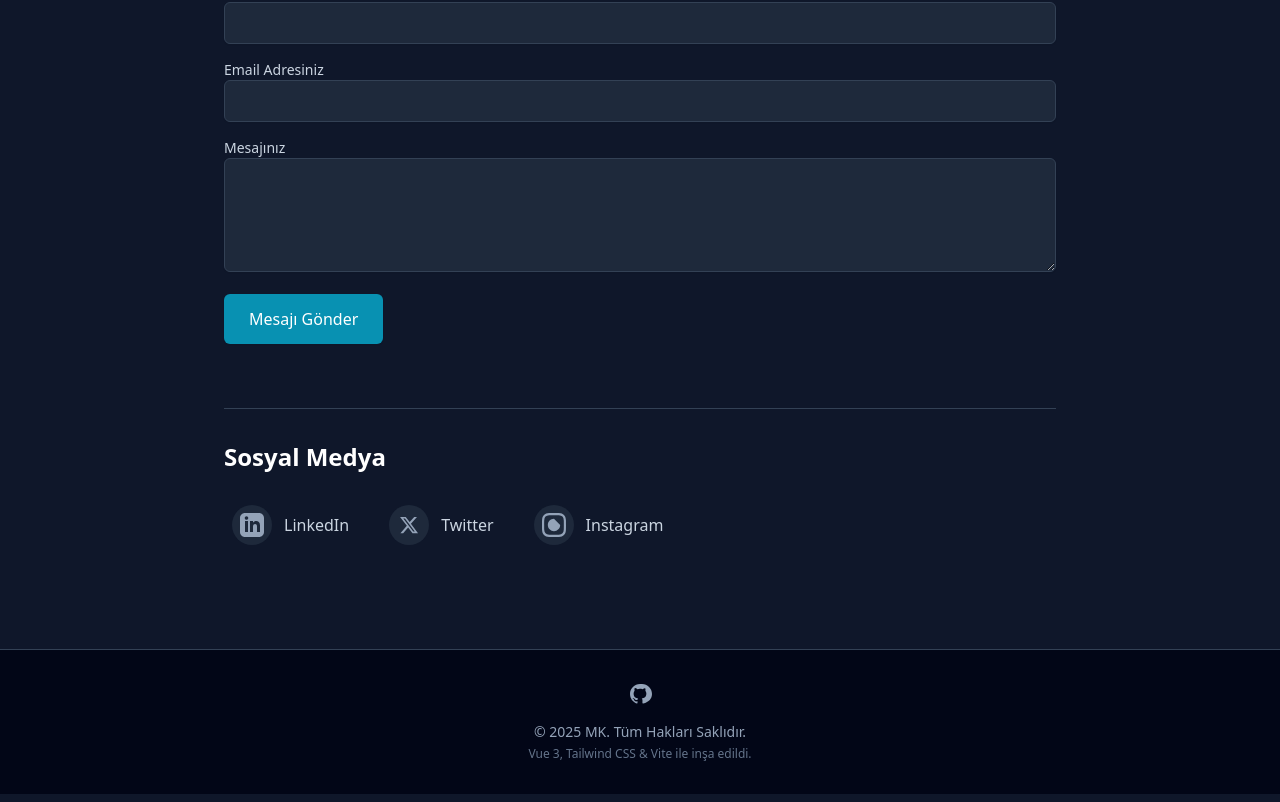
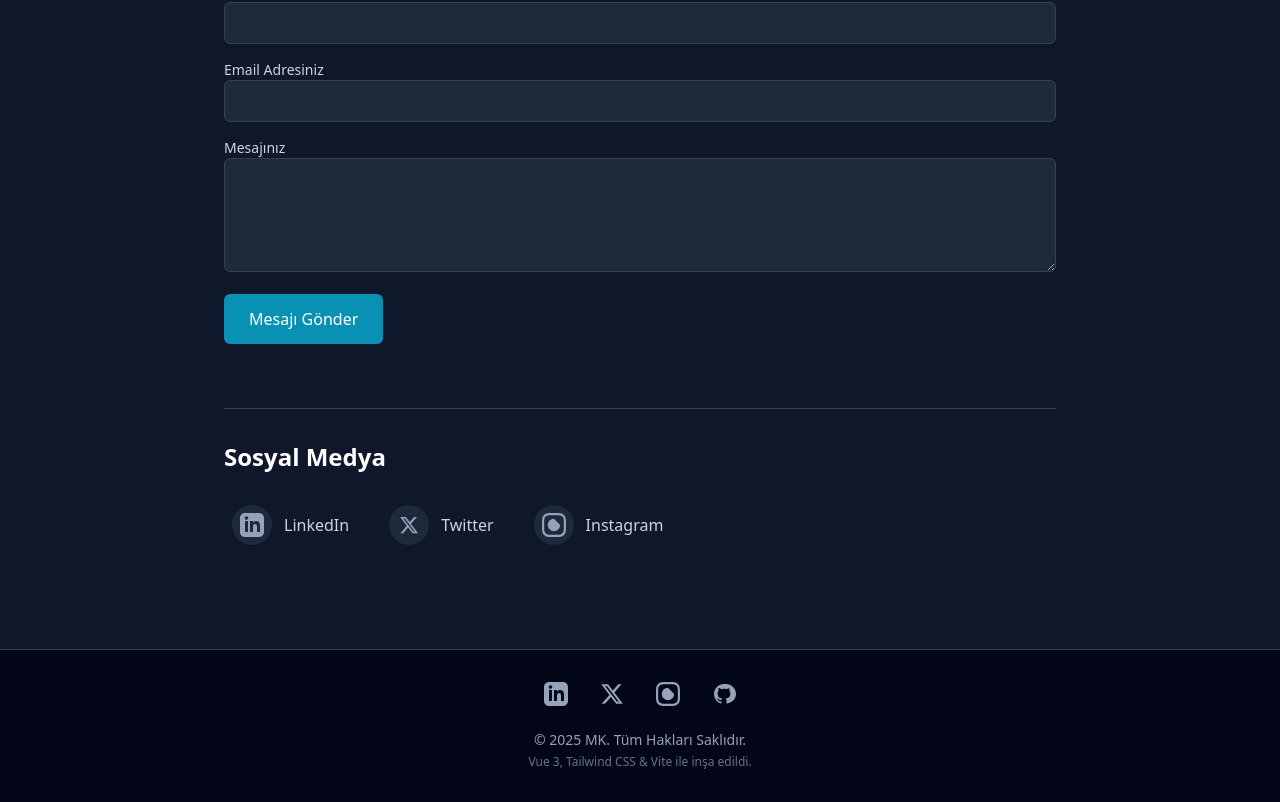
Before and after one commit to Mustaffa1/mk-portfolio-blog, a Vue app: page /iletisim in a window 1280 px wide. Shown: the part 300-1102 px from the top of the page. Built offline with nearby package versions, Linux system fonts and the light colour scheme.

Commit message:
feat: Add all social media links to TheFooter

```diff
--- a/src/components/TheFooter.vue
+++ b/src/components/TheFooter.vue
@@ -2,10 +2,24 @@
   <footer class="bg-slate-950 text-white mt-12 py-8 border-t border-slate-700">
     <div class="max-w-7xl mx-auto px-4 sm:px-6 lg:px-8 text-center">
 
-      <div class="flex justify-center space-x-6 mb-4">
-        <a href="https://github.com/Mustaffa1" target="_blank" class="text-slate-400 hover:text-cyan-400 transition">
-          <svg class="h-6 w-6" fill="currentColor" viewBox="0 0 24 24"><path fill-rule="evenodd" d="M12 2C6.477 2 2 6.484 2 12.017c0 4.425 2.865 8.18 6.839 9.504.5.092.682-.217.682-.483 0-.237-.008-.887-.013-1.745-2.782.604-3.37-1.341-3.37-1.341-.454-1.157-1.11-1.464-1.11-1.464-.908-.62.069-.607.069-.607 1.001.071 1.531 1.032 1.531 1.032.892 1.529 2.341 1.089 2.91.833.09-.645.349-1.089.635-1.337-2.22-.253-4.555-1.111-4.555-4.943 0-1.096.394-1.989 1.031-2.695-.103-.253-.448-1.272.098-2.651 0 0 .84-.27 2.75 1.026A9.564 9.564 0 0112 6.844c.85.004 1.7.126 2.47.369 1.91-1.296 2.748-1.026 2.748-1.026.546 1.379.201 2.398.098 2.651.64.706 1.03 1.599 1.03 2.695 0 3.841-2.339 4.686-4.566 4.935.359.307.678.917.678 1.846 0 1.334-.012 2.41-.012 2.73 0 .267.18.586.688.482C21.137 20.19 24 16.435 24 12.017 24 6.484 19.522 2 14 2h-2z" clip-rule="evenodd" /></svg>
+      <div class="flex justify-center space-x-8 mb-6">
+
+        <a href="https://www.linkedin.com/in/mustafak0paral/" target="_blank" class="text-slate-400 hover:text-[#0077b5] transition-colors duration-300" aria-label="LinkedIn">
+          <svg class="h-6 w-6" fill="currentColor" viewBox="0 0 24 24"><path d="M19 0h-14c-2.761 0-5 2.239-5 5v14c0 2.761 2.239 5 5 5h14c2.762 0 5-2.239 5-5v-14c0-2.761-2.238-5-5-5zm-11 19h-3v-11h3v11zm-1.5-12.268c-.966 0-1.75-.79-1.75-1.764s.784-1.764 1.75-1.764 1.75.79 1.75 1.764-.783 1.764-1.75 1.764zm13.5 12.268h-3v-5.604c0-3.368-4-3.113-4 0v5.604h-3v-11h3v1.765c1.396-2.586 7-2.777 7 2.476v6.759z"/></svg>
         </a>
+
+        <a href="https://twitter.com/mustafakoparal" target="_blank" class="text-slate-400 hover:text-white transition-colors duration-300" aria-label="Twitter">
+          <svg class="h-6 w-6" fill="currentColor" viewBox="0 0 24 24"><path d="M18.244 2.25h3.308l-7.227 8.26 8.502 11.24H16.17l-5.214-6.817L4.99 21.75H1.68l7.73-8.835L1.254 2.25H8.08l4.713 6.231zm-1.161 17.52h1.833L7.084 4.126H5.117z"/></svg>
+        </a>
+
+        <a href="https://instagram.com/mustafakoparal" target="_blank" class="text-slate-400 hover:text-[#E1306C] transition-colors duration-300" aria-label="Instagram">
+          <svg class="h-6 w-6" fill="currentColor" viewBox="0 0 24 24"><path d="M12 2.163c3.204 0 3.584.012 4.85.07 3.252.148 4.771 1.691 4.919 4.919.058 1.265.069 1.645.069 4.849 0 3.205-.012 3.584-.069 4.849-.149 3.225-1.664 4.771-4.919 4.919-1.266.058-1.644.07-4.85.07-3.204 0-3.584-.012-4.849-.07-3.26-.149-4.771-1.699-4.919-4.92-.058-1.265-.07-1.644-.07-4.849 0-3.204.013-3.583.07-4.849.149-3.227 1.664-4.771 4.919-4.919 1.266-.057 1.645-.069 4.849-.069zm0-2.163c-3.259 0-3.667.014-4.947.072-4.358.2-6.78 2.618-6.98 6.98-.059 1.281-.073 1.689-.073 4.948 0 3.259.014 3.668.072 4.948.2 4.358 2.618 6.78 6.98 6.98 1.281.058 1.689.072 4.948.072 3.259 0 3.668-.014 4.948-.072 4.354-.2 6.782-2.618 6.979-6.98.059-1.28.073-1.689.073-4.948 0-3.259-.014-3.667-.072-4.947-.196-4.354-2.617-6.78-6.979-6.98-1.281-.059-1.69-.073-4.949-.073zm0 5.838c-3.403 0-6.162 2.759-6.162 6.162s2.759 6.163 6.162 6.163 6.162-2.759 6.162-6.162-6.162-6.162zm0 10.162c-2.209 0-4-1.79-4-4 0-2.209 1.791-4 4-4s4 1.791 4 4c0 2.21-1.791 4-4 4zm6.406-11.845c-.796 0-1.441.645-1.441 1.44s.645 1.44 1.441 1.44c.795 0 1.439-.645 1.439-1.44s-.644-1.44-1.439-1.44z"/></svg>
+        </a>
+
+        <a href="https://github.com/Mustaffa1" target="_blank" class="text-slate-400 hover:text-white transition-colors duration-300" aria-label="GitHub">
+          <svg class="h-6 w-6" fill="currentColor" viewBox="0 0 24 24" aria-hidden="true"><path fill-rule="evenodd" d="M12 2C6.477 2 2 6.484 2 12.017c0 4.425 2.865 8.18 6.839 9.504.5.092.682-.217.682-.483 0-.237-.008-.887-.013-1.745-2.782.604-3.37-1.341-3.37-1.341-.454-1.157-1.11-1.464-1.11-1.464-.908-.62.069-.607.069-.607 1.001.071 1.531 1.032 1.531 1.032.892 1.529 2.341 1.089 2.91.833.09-.645.349-1.089.635-1.337-2.22-.253-4.555-1.111-4.555-4.943 0-1.096.394-1.989 1.031-2.695-.103-.253-.448-1.272.098-2.651 0 0 .84-.27 2.75 1.026A9.564 9.564 0 0112 6.844c.85.004 1.7.126 2.47.369 1.91-1.296 2.748-1.026 2.748-1.026.546 1.379.201 2.398.098 2.651.64.706 1.03 1.599 1.03 2.695 0 3.841-2.339 4.686-4.566 4.935.359.307.678.917.678 1.846 0 1.334-.012 2.41-.012 2.73 0 .267.18.586.688.482C21.137 20.19 24 16.435 24 12.017 24 6.484 19.522 2 14 2h-2z" clip-rule="evenodd" /></svg>
+        </a>
+
       </div>
 
       <p class="text-sm text-slate-400">
--- a/src/views/ContactView.vue
+++ b/src/views/ContactView.vue
@@ -55,14 +55,14 @@
             <span class="text-slate-300 group-hover:text-white transition-colors">LinkedIn</span>
           </a>
 
-          <a href="https://twitter.com/" target="_blank" class="social-link group">
+          <a href=https://x.com/koprl_mf target="_blank" class="social-link group">
             <div class="social-icon-bg group-hover:bg-white group-hover:text-black">
               <svg class="h-5 w-5" fill="currentColor" viewBox="0 0 24 24"><path d="M18.244 2.25h3.308l-7.227 8.26 8.502 11.24H16.17l-5.214-6.817L4.99 21.75H1.68l7.73-8.835L1.254 2.25H8.08l4.713 6.231zm-1.161 17.52h1.833L7.084 4.126H5.117z"/></svg>
             </div>
             <span class="text-slate-300 group-hover:text-white transition-colors">Twitter</span>
           </a>
 
-          <a href="https://instagram.com/" target="_blank" class="social-link group">
+          <a href=https://www.instagram.com/koprl.mf/ target="_blank" class="social-link group">
             <div class="social-icon-bg group-hover:bg-gradient-to-tr group-hover:from-yellow-400 group-hover:via-red-500 group-hover:to-purple-500">
               <svg class="h-6 w-6" fill="currentColor" viewBox="0 0 24 24"><path d="M12 2.163c3.204 0 3.584.012 4.85.07 3.252.148 4.771 1.691 4.919 4.919.058 1.265.069 1.645.069 4.849 0 3.205-.012 3.584-.069 4.849-.149 3.225-1.664 4.771-4.919 4.919-1.266.058-1.644.07-4.85.07-3.204 0-3.584-.012-4.849-.07-3.26-.149-4.771-1.699-4.919-4.92-.058-1.265-.07-1.644-.07-4.849 0-3.204.013-3.583.07-4.849.149-3.227 1.664-4.771 4.919-4.919 1.266-.057 1.645-.069 4.849-.069zm0-2.163c-3.259 0-3.667.014-4.947.072-4.358.2-6.78 2.618-6.98 6.98-.059 1.281-.073 1.689-.073 4.948 0 3.259.014 3.668.072 4.948.2 4.358 2.618 6.78 6.98 6.98 1.281.058 1.689.072 4.948.072 3.259 0 3.668-.014 4.948-.072 4.354-.2 6.782-2.618 6.979-6.98.059-1.28.073-1.689.073-4.948 0-3.259-.014-3.667-.072-4.947-.196-4.354-2.617-6.78-6.979-6.98-1.281-.059-1.69-.073-4.949-.073zm0 5.838c-3.403 0-6.162 2.759-6.162 6.162s2.759 6.163 6.162 6.163 6.162-2.759 6.162-6.162-6.162-6.162zm0 10.162c-2.209 0-4-1.79-4-4 0-2.209 1.791-4 4-4s4 1.791 4 4c0 2.21-1.791 4-4 4zm6.406-11.845c-.796 0-1.441.645-1.441 1.44s.645 1.44 1.441 1.44c.795 0 1.439-.645 1.439-1.44s-.644-1.44-1.439-1.44z"/></svg>
             </div>
```
